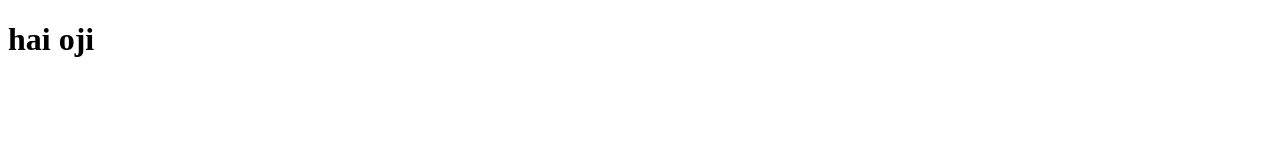
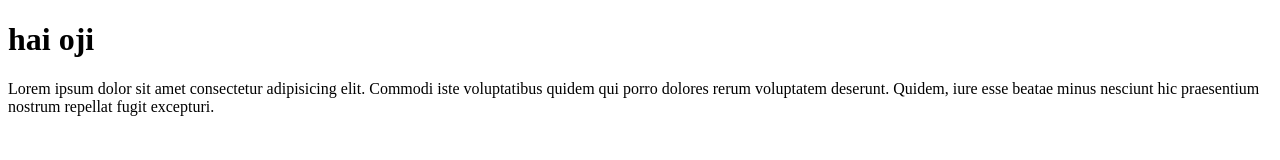
Before and after one commit to rojiloro/oji-git-test, a plain HTML site: page index.html in a window 1280 px wide. Drawn offline with Linux system fonts and the light colour scheme.

Commit message:
menambahkan paragraf

```diff
--- a/index.html
+++ b/index.html
@@ -8,5 +8,6 @@
   </head>
   <body>
     <h1>hai oji</h1>
+    <p>Lorem ipsum dolor sit amet consectetur adipisicing elit. Commodi iste voluptatibus quidem qui porro dolores rerum voluptatem deserunt. Quidem, iure esse beatae minus nesciunt hic praesentium nostrum repellat fugit excepturi.</p>
   </body>
 </html>
```
